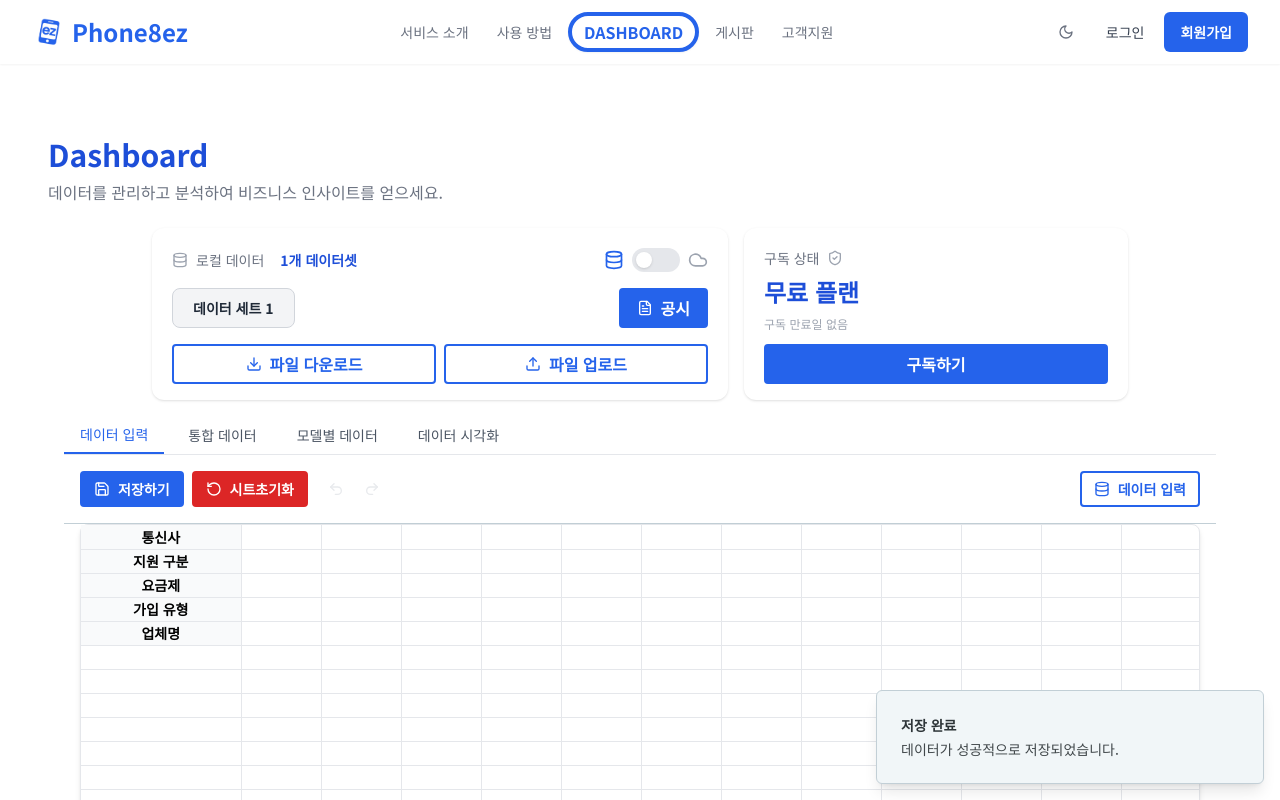
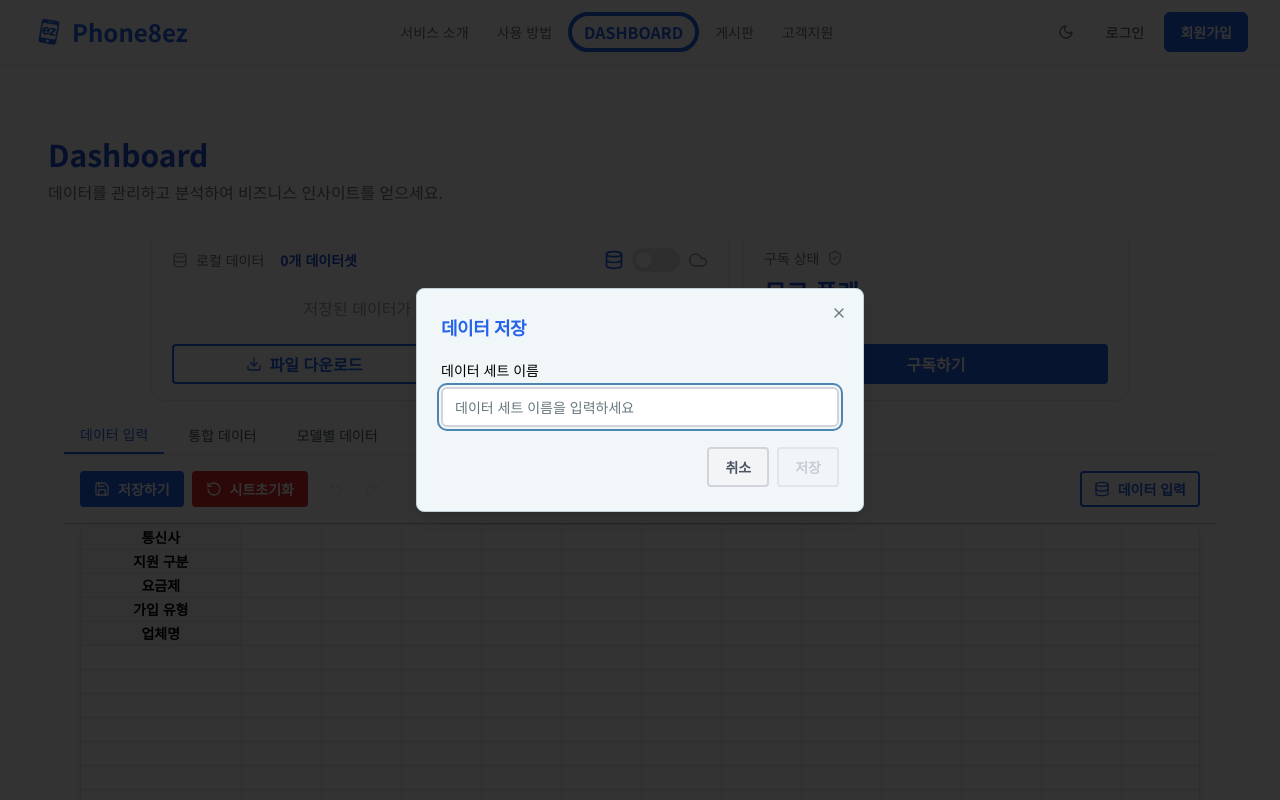
Before and after one commit to UrazilLand/phone8ez, a Next.js app: page /dashboard in a window 1280 px wide. Both pictures are taken after a click on the button "저장하기". Shown: the top 800 px of the page. Built offline with nearby package versions, Linux system fonts and the light colour scheme; a web font is replaced by a local one.

Commit message:
대시보드 모달 레이아웃 조정

```diff
--- a/src/app/dashboard/components/data-input/DataInputHeader.tsx
+++ b/src/app/dashboard/components/data-input/DataInputHeader.tsx
@@ -6,11 +6,14 @@ import { Save, RotateCcw, Undo, Database } from 'lucide-react';
 import { BUTTON_THEME } from '@/styles/common';
 import { Tooltip, TooltipContent, TooltipTrigger } from "@/components/ui/tooltip";
 import { Undo2Icon, Redo2Icon } from "lucide-react";
+import { useState } from 'react';
+import DataInputModal from './DataInputModal';
+import SaveDataModal from './SaveDataModal';
 
 interface DataInputHeaderProps {
   dataSets: DataSet[];
   setDataSets: (dataSets: DataSet[]) => void;
-  onSave: () => void;
+  onSave: (dataName: string) => void;
   onReset: () => void;
   onUndo: () => void;
   onRedo: () => void;
@@ -28,13 +31,31 @@ export default function DataInputHeader({
   canUndo,
   canRedo,
 }: DataInputHeaderProps) {
+  const [isModalOpen, setIsModalOpen] = useState(false);
+  const [isSaveModalOpen, setIsSaveModalOpen] = useState(false);
+
+  const handleDataInputClick = () => {
+    setIsModalOpen(true);
+  };
+
+  const handleSaveClick = () => {
+    setIsSaveModalOpen(true);
+  };
+
+  const handleSaveConfirm = (dataName: string) => {
+    // 여기서 실제 저장 로직을 호출하고 데이터 이름을 전달
+    onSave(dataName);
+    setIsSaveModalOpen(false);
+  };
+
   return (
+    <>
       <div className="flex items-center justify-between p-4 border-b">
         <div className="flex items-center gap-2">
           <Button
             className={`${BUTTON_THEME.primary} flex items-center gap-2`}
             size="sm"
-          onClick={onSave}
+            onClick={handleSaveClick}
           >
             <Save className="w-4 h-4" />
             <span className="max-md:hidden">저장하기</span>
@@ -94,11 +115,27 @@ export default function DataInputHeader({
           <Button
             className={`${BUTTON_THEME.secondary} flex items-center gap-2`}
             size="sm"
+            onClick={handleDataInputClick}
           >
             <Database className="w-4 h-4" />
             <span className="max-md:hidden">데이터 입력</span>
           </Button>
         </div>
       </div>
+
+      <DataInputModal
+        isOpen={isModalOpen}
+        onClose={() => setIsModalOpen(false)}
+        dataSets={dataSets}
+        setDataSets={setDataSets}
+      />
+
+      <SaveDataModal
+        isOpen={isSaveModalOpen}
+        onClose={() => setIsSaveModalOpen(false)}
+        onConfirm={handleSaveConfirm}
+        dataSets={dataSets}
+      />
+    </>
   );
 }
--- /dev/null
+++ b/src/app/dashboard/components/data-input/DataInputModal.tsx
@@ -0,0 +1,40 @@
+"use client";
+
+import { DataSet } from '@/types/dashboard';
+import { Dialog, DialogContent, DialogHeader, DialogTitle } from '@/components/ui/dialog';
+import { Button } from '@/components/ui/button';
+import { X } from 'lucide-react';
+import { BUTTON_THEME } from '@/styles/common';
+
+interface DataInputModalProps {
+  isOpen: boolean;
+  onClose: () => void;
+  dataSets: DataSet[];
+  setDataSets: (dataSets: DataSet[]) => void;
+}
+
+export default function DataInputModal({
+  isOpen,
+  onClose,
+  dataSets,
+  setDataSets,
+}: DataInputModalProps) {
+  return (
+    <Dialog open={isOpen} onOpenChange={onClose}>
+      <DialogContent className="max-w-4xl max-h-[90vh] overflow-y-auto">
+        <DialogHeader className="flex flex-row items-center justify-between space-y-0 pb-4">
+          <DialogTitle className="text-xl font-bold text-blue-600">
+            데이터 입력
+          </DialogTitle>
+        </DialogHeader>
+
+        <div className="space-y-4">
+          {/* 모달 내용이 여기에 들어갈 예정 */}
+          <div className="text-center text-gray-500 py-8">
+            데이터 입력 기능이 준비 중입니다...
+          </div>
+        </div>
+      </DialogContent>
+    </Dialog>
+  );
+}
--- a/src/app/dashboard/components/data-input/DataInputSheet.tsx
+++ b/src/app/dashboard/components/data-input/DataInputSheet.tsx
@@ -123,7 +123,7 @@ export default function DataInputSheet({ dataSets, setDataSets }: DataInputSheet
     }
   }, []);
 
-  const handleSave = () => {
+  const handleSave = (dataName?: string) => {
     // 시트 데이터를 DataSet 형식으로 변환하여 저장
     const newSheetData: SheetData = {
       sheetData: currentSheetData,
@@ -145,7 +145,7 @@ export default function DataInputSheet({ dataSets, setDataSets }: DataInputSheet
 
     const newDataSet: DataSet = {
       id: Date.now().toString(),
-      name: `데이터 세트 ${dataSets.length + 1}`,
+      name: dataName || `데이터 세트 ${dataSets.length + 1}`,
       type: 'normal',
       createdAt: new Date().toISOString(),
       data: newSheetData,
@@ -154,7 +154,7 @@ export default function DataInputSheet({ dataSets, setDataSets }: DataInputSheet
     setDataSets([...dataSets, newDataSet]);
     toast({
       title: "저장 완료",
-      description: "데이터가 성공적으로 저장되었습니다.",
+      description: `"${newDataSet.name}"이(가) 성공적으로 저장되었습니다.`,
     });
   };
 
--- /dev/null
+++ b/src/app/dashboard/components/data-input/SaveDataModal.tsx
@@ -0,0 +1,86 @@
+"use client";
+
+import { DataSet } from '@/types/dashboard';
+import { Dialog, DialogContent, DialogHeader, DialogTitle } from '@/components/ui/dialog';
+import { Button } from '@/components/ui/button';
+import { Input } from '@/components/ui/input';
+import { Label } from '@/components/ui/label';
+import { X } from 'lucide-react';
+import { BUTTON_THEME } from '@/styles/common';
+import { useState } from 'react';
+
+interface SaveDataModalProps {
+  isOpen: boolean;
+  onClose: () => void;
+  onConfirm: (dataName: string) => void;
+  dataSets: DataSet[];
+}
+
+export default function SaveDataModal({
+  isOpen,
+  onClose,
+  onConfirm,
+  dataSets,
+}: SaveDataModalProps) {
+  const [dataName, setDataName] = useState('');
+
+  const handleConfirm = () => {
+    if (dataName.trim()) {
+      onConfirm(dataName.trim());
+      setDataName(''); // 입력 필드 초기화
+    }
+  };
+
+  const handleClose = () => {
+    setDataName(''); // 입력 필드 초기화
+    onClose();
+  };
+
+  return (
+    <Dialog open={isOpen} onOpenChange={handleClose}>
+      <DialogContent className="max-w-md">
+        <DialogHeader className="flex flex-row items-center justify-between">
+          <DialogTitle className="text-lg font-bold text-blue-600">
+            데이터 저장
+          </DialogTitle>
+        </DialogHeader>
+
+        <div className="space-y-3">
+          <div className="space-y-1.5">
+            <Label htmlFor="dataName" className="text-sm font-medium text-black">
+              데이터 세트 이름
+            </Label>
+            <Input
+              id="dataName"
+              value={dataName}
+              onChange={(e) => setDataName(e.target.value)}
+              placeholder="데이터 세트 이름을 입력하세요"
+              className="w-full bg-white border-2 border-gray-300 rounded-md text-black"
+              onKeyDown={(e) => {
+                if (e.key === 'Enter') {
+                  handleConfirm();
+                }
+              }}
+            />
+          </div>
+
+          <div className="flex justify-end gap-2 pt-2">
+            <Button
+              onClick={handleClose}
+              className={BUTTON_THEME.gray}
+            >
+              취소
+            </Button>
+            <Button
+              onClick={handleConfirm}
+              disabled={!dataName.trim()}
+              className={!dataName.trim() ? BUTTON_THEME.disabled : BUTTON_THEME.primary}
+            >
+              저장
+            </Button>
+          </div>
+        </div>
+      </DialogContent>
+    </Dialog>
+  );
+}
--- a/src/styles/common.ts
+++ b/src/styles/common.ts
@@ -60,5 +60,6 @@ export const BUTTON_THEME = {
   secondary: "bg-white border-2 border-blue-600 text-blue-600 font-extrabold rounded hover:bg-blue-100 transition-colors",
   danger: "bg-white border-2 border-red-600 text-red-600 font-extrabold rounded hover:bg-red-100 transition-colors",
   danger_fill: "bg-red-600 border-2 border-red-600 text-white font-extrabold rounded hover:bg-red-700 transition-colors",
-  disabled: "bg-gray-100 border-2 border-gray-300 text-gray-400 font-extrabold rounded cursor-not-allowed"
+  disabled: "bg-gray-100 border-2 border-gray-300 text-gray-400 font-extrabold rounded cursor-not-allowed",
+  gray: "bg-gray-100 border-2 border-gray-300 text-gray-600 font-extrabold rounded hover:bg-gray-200 transition-colors"
 };
```
Lines whose indentation alone changed are shown as unchanged.
